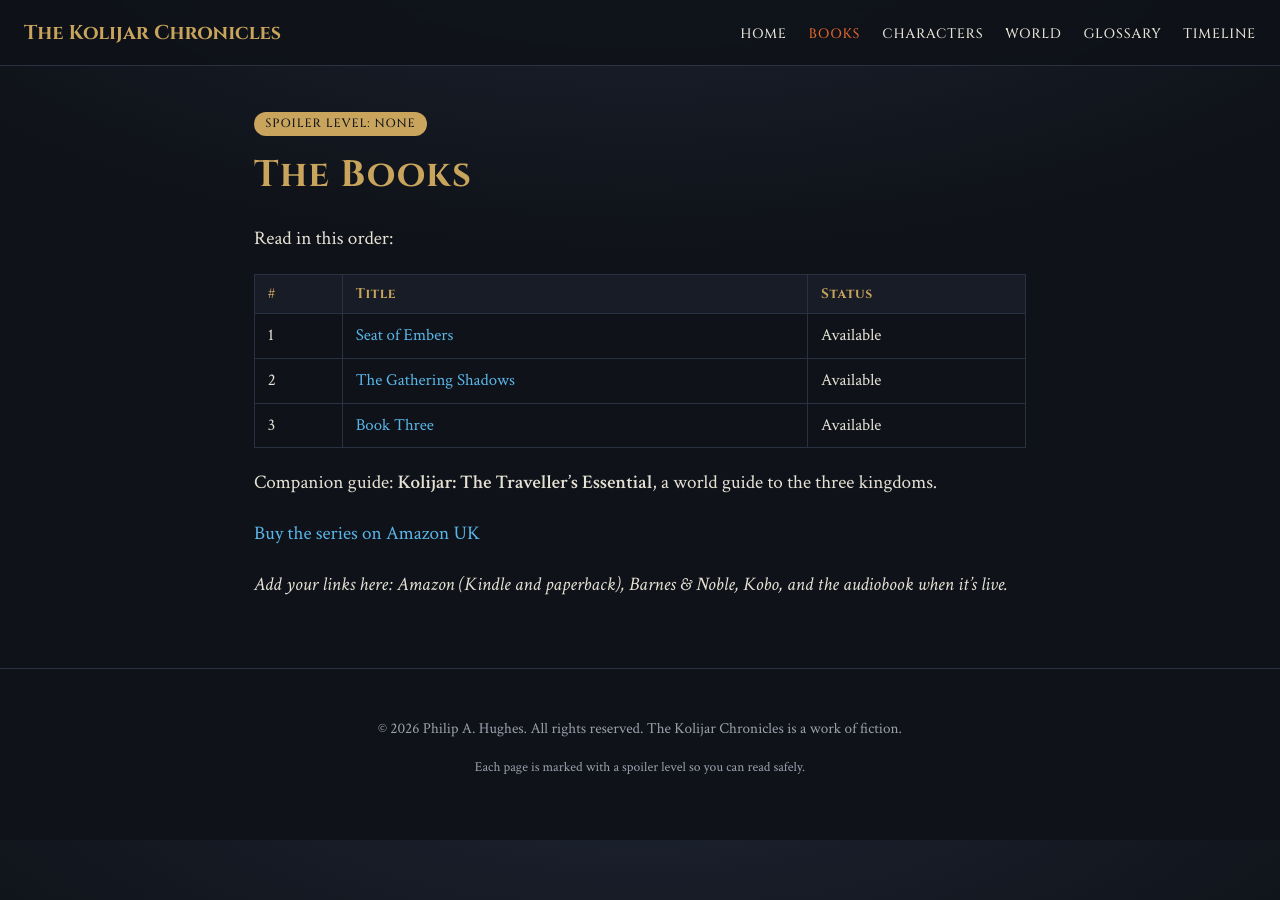
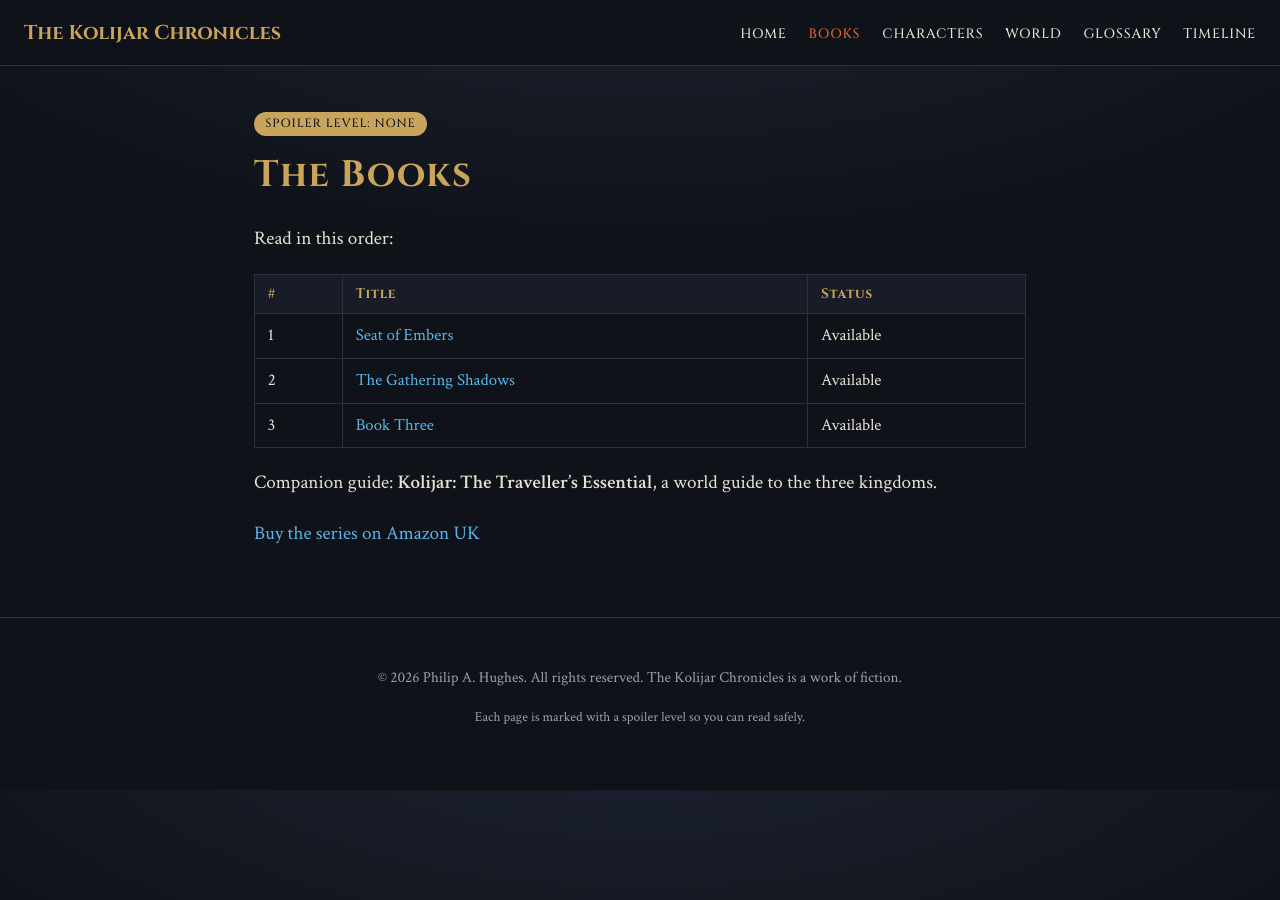
Before and after one commit to philauthor46/Kolijar-Hub, a Jekyll site: the page built from books/index.md, in a window 1280 px wide. Built offline with Jekyll 4.4.1, drawn with Linux system fonts in a browser that asks for light colours.

Commit message:
Remove link placeholder from index.md
Removed placeholder text for additional links.

```diff
--- a/books/index.md
+++ b/books/index.md
@@ -18,5 +18,3 @@ Read in this order:
 Companion guide: **Kolijar: The Traveller's Essential**, a world guide to the three kingdoms.
 
 [Buy the series on Amazon UK](https://www.amazon.co.uk/s?k=the+kolijar+chronicles)
-
-*Add your links here: Amazon (Kindle and paperback), Barnes & Noble, Kobo, and the audiobook when it's live.*
```
